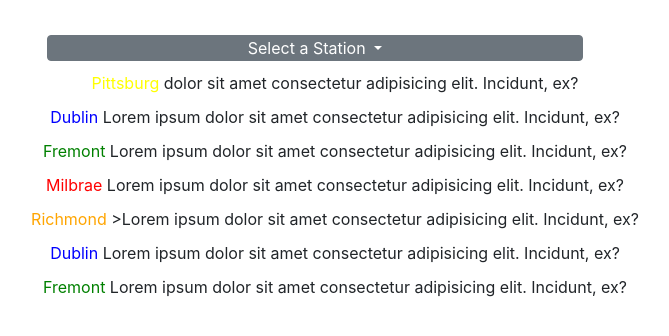
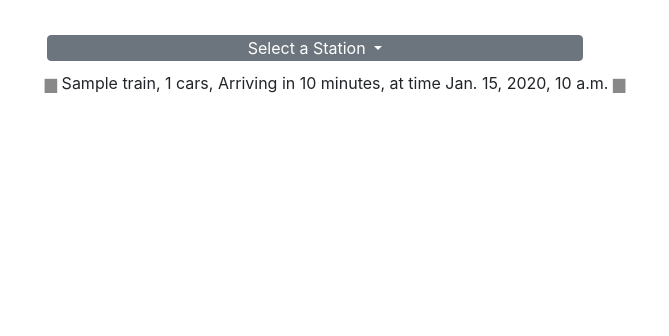
Before and after one commit to cdsterling/BartProj, a Django app: template apps/core/templates/pages/home_logged_out.html in a window 1280 px wide. Shown: the part 86-422 px from the top of the page, without its empty margins (325-994 px from the left). Run offline with Django 3.2, Linux system fonts and the light colour scheme; the template is opened without the code that fills it: most values are stand-ins (such as "Sample title", 1, 10 or a date in 2020); some libraries are stand-ins or nearby versions.

Commit message:
updated the logged out home view and template to render details of a single station

```diff
--- a/apps/core/templates/pages/home_logged_out.html
+++ b/apps/core/templates/pages/home_logged_out.html
@@ -27,14 +27,22 @@
 <div id="droplist">
     <div class="container">
         <ul>
+            {% for train in arrivals %}
+                <li>
+                    <span style="color:{{train.hexcolor}}">&#9606;</span>
+                    {{train.destination_name}},
+                    {{train.length}} cars,
+                    {% if train.arrival_minutes == "Leaving" %}
+                        LEAVING NOW!!!
+                    {% else %}
+                        Arriving in {{train.arrival_minutes}} minutes,
+                    {% endif %}
+                    at time {{train.arrival_datetime}}
+                    <span style="color:{{train.hexcolor}}">&#9606;</span>
 
-            <li><span class="pittsburg">Pittsburg</span>  dolor sit amet consectetur adipisicing elit. Incidunt, ex?</li>
-            <li><span class="dublin">Dublin</span> Lorem ipsum dolor sit amet consectetur adipisicing elit. Incidunt, ex?</li>
-            <li><span class="fremont">Fremont</span> Lorem ipsum dolor sit amet consectetur adipisicing elit. Incidunt, ex?</li>
-            <li><span class="milbrae">Milbrae</span> Lorem ipsum dolor sit amet consectetur adipisicing elit. Incidunt, ex?</li>
-            <li><span class="richmond">Richmond</span> >Lorem ipsum dolor sit amet consectetur adipisicing elit. Incidunt, ex?</li>
-            <li><span class="dublin">Dublin</span> Lorem ipsum dolor sit amet consectetur adipisicing elit. Incidunt, ex?</li>
-            <li><span class="fremont">Fremont</span> Lorem ipsum dolor sit amet consectetur adipisicing elit. Incidunt, ex?</li>
+                </li>
+            {% endfor %}
+
         </ul>
     </div>
 </div>
--- a/apps/core/urls.py
+++ b/apps/core/urls.py
@@ -5,6 +5,7 @@
 '.site.com/home'
 
 urlpatterns = [
+    path('<stn_abbr>', views.homepage_logged_out, name='homepage'), #homepage_logged_out
     path('', views.homepage_logged_out, name='homepage'), #homepage_logged_out
     path('home/', views.homepage_logged_in, name='home'),   #homepage_logged_in
     path('about/', views.about, name='about'),
```
